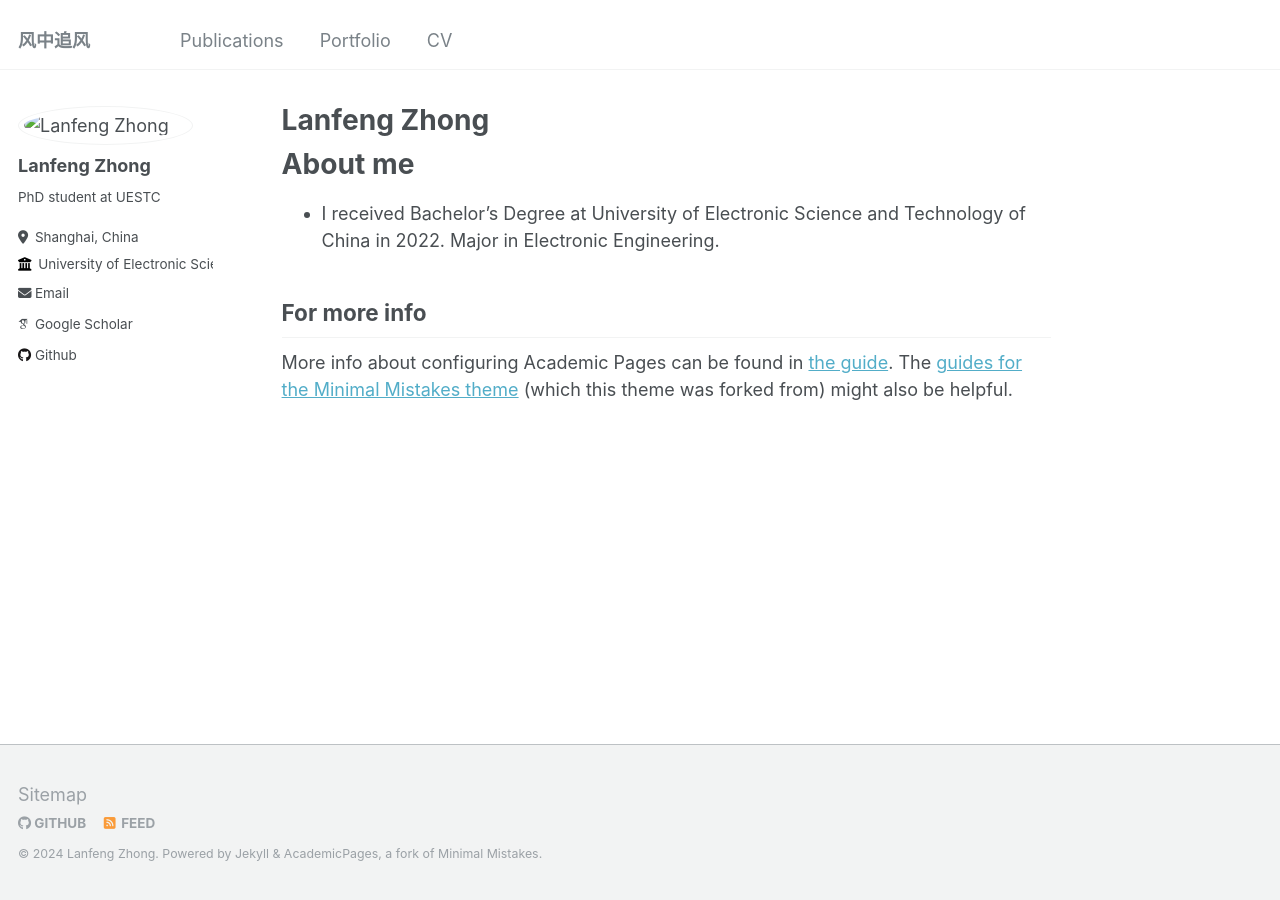
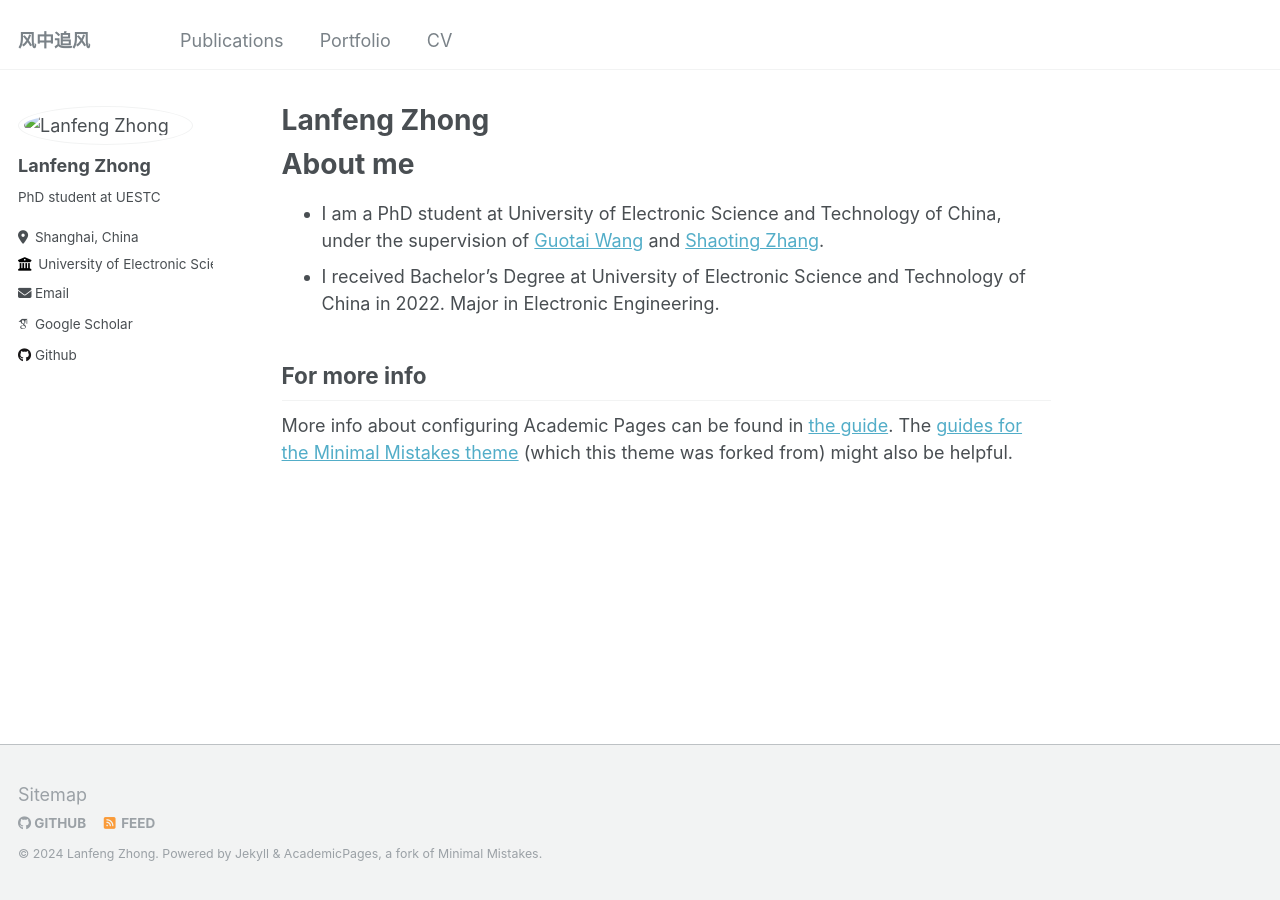
Before and after one commit to lanfz2000/lanfz2000.github.io, a Jekyll site: the page built from _pages/about.md, in a window 1280 px wide. Built offline with Jekyll 4.4.1, drawn with Linux system fonts in a browser that asks for light colours; some web fonts are replaced.

Commit message:
Update about.md

```diff
--- a/_pages/about.md
+++ b/_pages/about.md
@@ -9,6 +9,7 @@ redirect_from:
 
 About me
 ======
+* I am a PhD student at University of Electronic Science and Technology of China, under the supervision of [Guotai Wang](https://scholar.google.com/citations?user=Z2sFN4EAAAAJ&hl=en&oi=ao) and [Shaoting Zhang](https://scholar.google.com/citations?user=oiBMWK4AAAAJ&hl=en).
 * I received Bachelor's Degree at University of Electronic Science and Technology of China in 2022. Major in Electronic Engineering.
 
 
```
